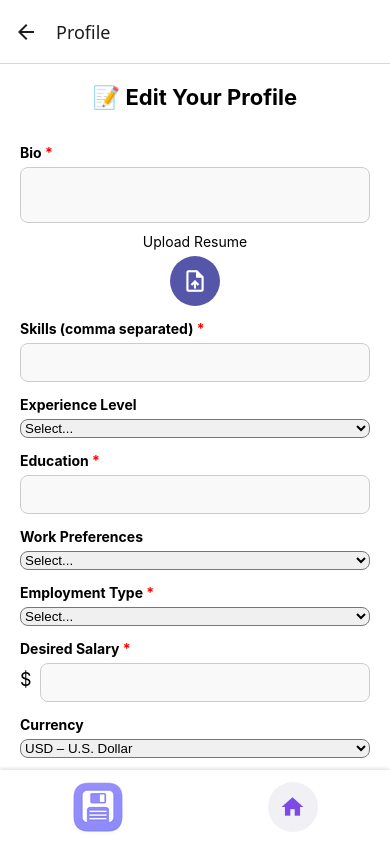
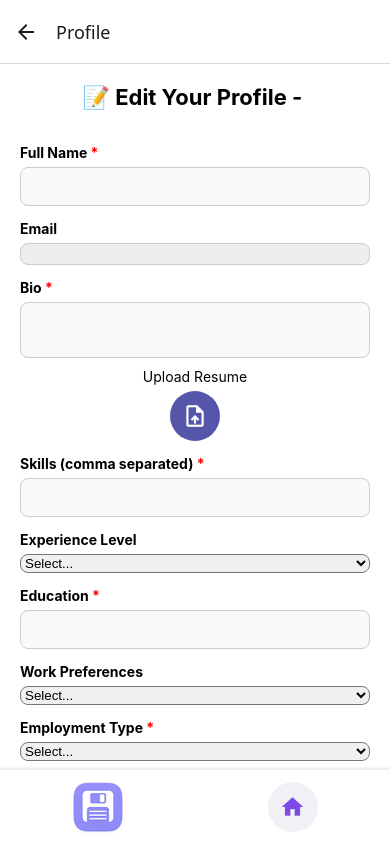
Before and after one commit to jaypersanchez/scoutjar-talent, a React Native app: screen /Profile in a window 390 px wide. Built offline with nearby package versions, Linux system fonts and the light colour scheme; no server answers.

Commit message:
added full name and email fiels for profile screen.full name editable but not email because it is used for sign-in

```diff
--- a/src/screens/ProfileScreen.js
+++ b/src/screens/ProfileScreen.js
@@ -23,6 +23,8 @@ export default function ProfileScreen({ navigation }) {
   const [profile, setProfile] = useState({
     talent_id: null,
     user_id: null,
+    full_name: '',
+    email: '',
     bio: '',
     resume: '',
     skills: '',
@@ -99,14 +101,21 @@ export default function ProfileScreen({ navigation }) {
     const loadProfile = async () => {
       try {
         const talentStr = await AsyncStorage.getItem('talent');
+        const userStr = await AsyncStorage.getItem('user');
         if (!talentStr) {
           Alert.alert('Error', 'No talent data found in session');
           return;
         }
         const talent = JSON.parse(talentStr);
+        const user = JSON.parse(userStr);
+        console.log('👤 Loaded talent:', talent);
+        console.log('📧 Loaded user:', user);
+
         setProfile({
           talent_id: talent.talent_id,
           user_id: talent.user_id,
+          full_name: user.full_name || '',
+          email: user.email || '',
           bio: talent.bio || '',
           resume: '',
           skills: Array.isArray(talent.skills) ? talent.skills.join(', ') : '',
@@ -156,6 +165,8 @@ export default function ProfileScreen({ navigation }) {
     try {
       const payload = {
         talent_id: profile.talent_id,
+        full_name: profile.full_name,
+        user_id: profile.user_id,
         bio: profile.bio,
         resume: profile.resume,
         skills: profile.skills.split(',').map((s) => s.trim()),
@@ -190,7 +201,12 @@ export default function ProfileScreen({ navigation }) {
   return (
     <View style={{ flex: 1, backgroundColor: '#ffffff' }}>
       <ScrollView contentContainerStyle={{ padding: 20, paddingBottom: 150 }}>
-        <Text style={styles.pageTitle}>📝 Edit Your Profile</Text>
+        <Text style={styles.pageTitle}>📝 Edit Your Profile - {profile.user_id}</Text>
+
+        {renderField('Full Name', 'full_name', profile.full_name, handleChange, false, 'default', true)}
+        <Text style={styles.label}>Email</Text>
+        <Text style={[styles.input, { color: '#555', backgroundColor: '#eee' }]}>{profile.email}</Text>
+
 
         {renderField('Bio', 'bio', profile.bio, handleChange, true, 'default', true)}
 
```
